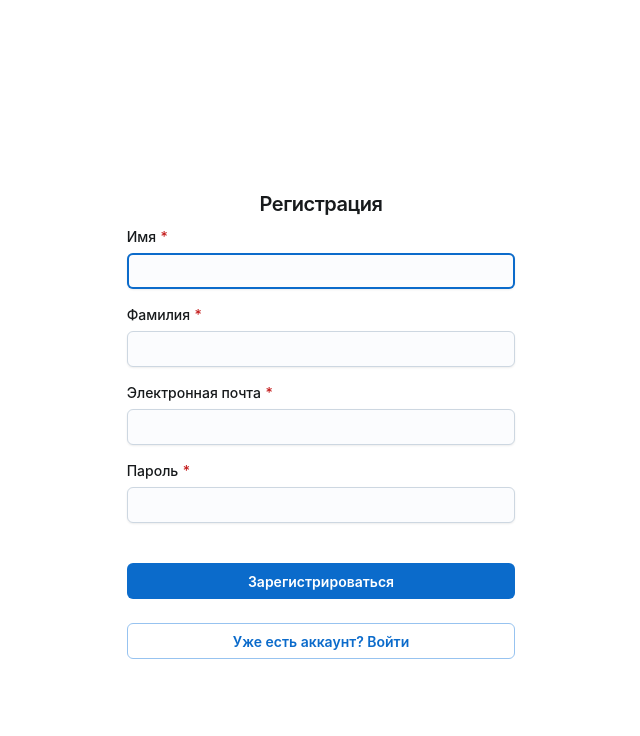
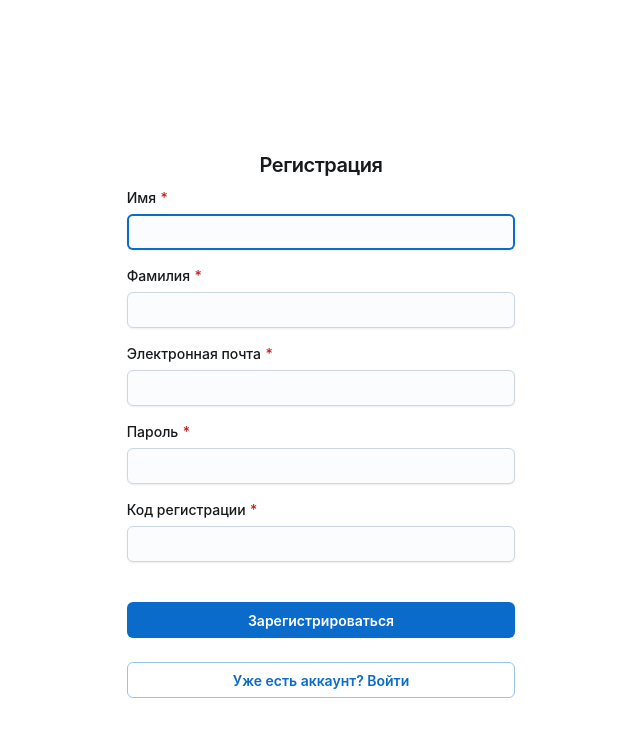
Before and after one commit to deloaosmt/smt-front, a React (Vite) app in the folder smt-front/: page /register in a window 1280 px wide. Shown: the top 736 px of the page, without its empty margins (319-959 px from the left). Built offline with nearby package versions, Linux system fonts and the light colour scheme.

Commit message:
add register code

```diff
--- a/smt-front/src/login/RegisterPage.tsx
+++ b/smt-front/src/login/RegisterPage.tsx
@@ -32,7 +32,8 @@ const RegisterPage = () => {
         const registerData = {
             email: data.get("email") as string,
             password: data.get("password") as string,
-            full_name: `${data.get("first_name")} ${data.get("last_name")}`.trim() || null
+            full_name: `${data.get("first_name")} ${data.get("last_name")}`.trim() || null,
+            code: data.get("code") as string || null,
         };
 
         try {
@@ -106,6 +107,15 @@ const RegisterPage = () => {
                             disabled={isLoading}
                         />
                     </FormControl>
+                    <FormControl required sx={{ width: '100%', mb: 2 }}>
+                        <FormLabel>Код регистрации</FormLabel>
+                        <Input
+                            name="code"
+                            type="text"
+                            id="code"
+                            disabled={isLoading}
+                        />
+                    </FormControl>
                     <Button
                         type="submit"
                         fullWidth
--- a/smt-front/src/types/user.ts
+++ b/smt-front/src/types/user.ts
@@ -12,6 +12,7 @@ export interface UserRegister {
   email: string;
   password: string;
   full_name?: string | null;
+  code?: string | null;
 }
 
 export interface UserLogin {
```
